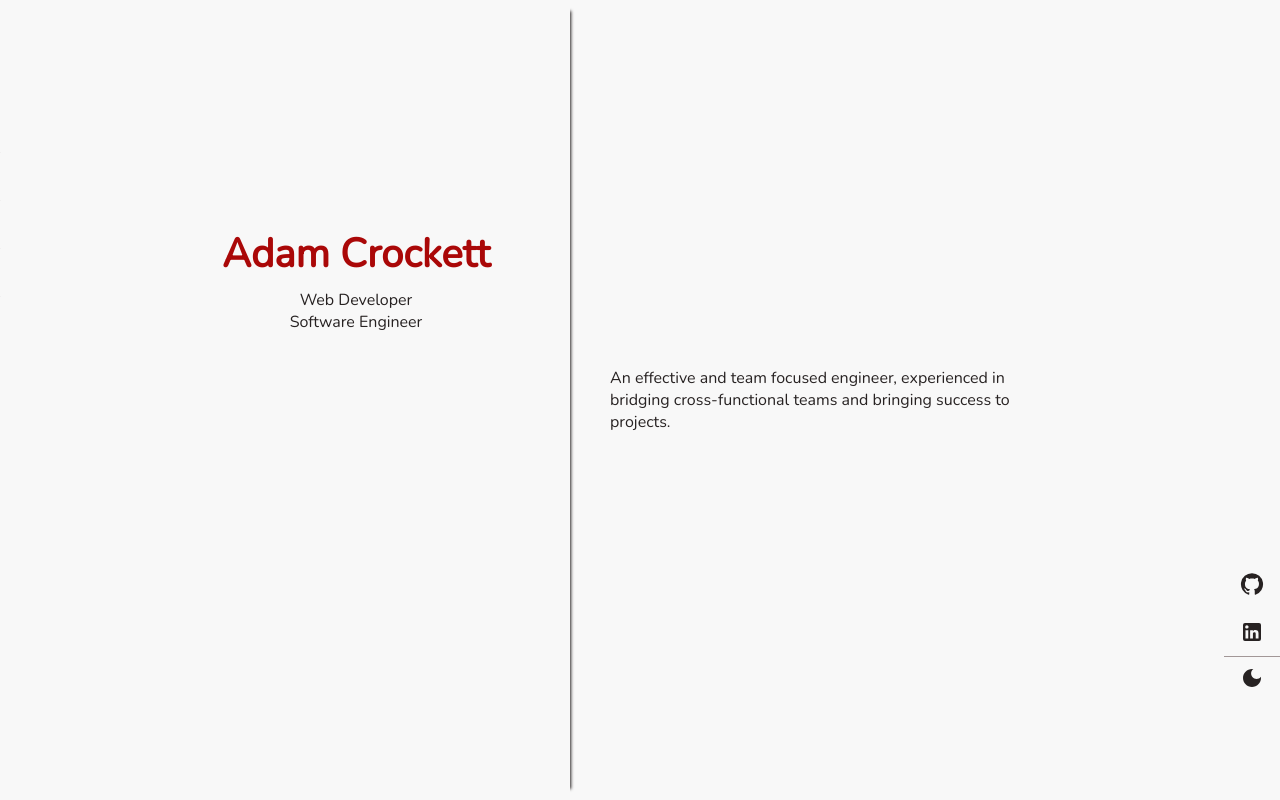
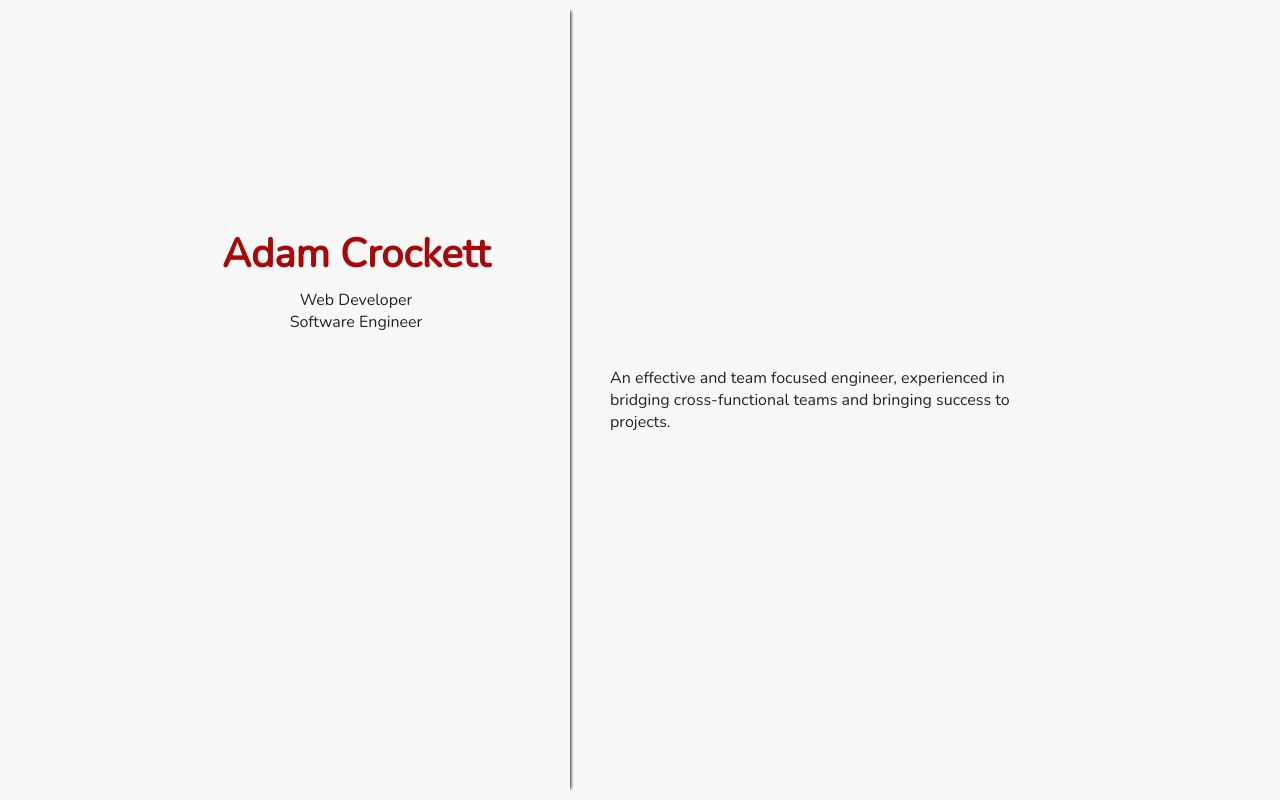
Before and after one commit to Adam-Crockett/portfolio, a Next.js app: page / in a window 1280 px wide. Built offline with nearby package versions, Linux system fonts and the light colour scheme.

Commit message:
animations for footer

```diff
--- a/app/components/Footer/Footer.module.scss
+++ b/app/components/Footer/Footer.module.scss
@@ -33,7 +33,6 @@
     height: 3rem;
     padding: 0 1rem 0 1rem;
     transition: color 0.5s ease, background-color 0.5s ease;
-    border-top: 1px solid var(--border-color);
 
     .darkModeToggle {
       color: var(--text-color);
@@ -95,12 +94,23 @@
   transform: scaleX(1);
 }
 
+.first {
+  animation-delay: 0.5s;
+}
+.second {
+  animation-delay: 0.7s;
+}
+.third {
+  animation-delay: 0.9s;
+}
+
 @media (max-width: 768px), (max-height: 480px) {
   .siteFooter {
     width: 100vw;
-    padding: 0.5rem 1rem;
+    padding: 2rem 1rem;
     button {
       width: 100%;
+      border-top: 1px solid var(--border-color);
     }
   }
 }
--- a/app/components/Footer/Footer.tsx
+++ b/app/components/Footer/Footer.tsx
@@ -42,7 +42,7 @@ const Footer = () => {
         href='https://github.com/Adam-Crockett'
         target='_blank'
         rel='noopener noreferrer'
-        className={styles.hvrSweepToLeft}
+        className={`animate__animated animate__slideInRight ${styles.hvrSweepToLeft} ${styles.first}`}
         title='Github link'
       >
         <GitHubIcon className={`${styles.darkModeToggle}`} />
@@ -51,13 +51,13 @@ const Footer = () => {
         href='https://www.linkedin.com/in/adam-crockett/'
         target='_blank'
         rel='noopener noreferrer'
-        className={styles.hvrSweepToLeft}
+        className={`animate__animated animate__slideInRight ${styles.hvrSweepToLeft} ${styles.second}`}
         title='LinkedIn link'
       >
         <LinkedInIcon className={`${styles.darkModeToggle}`} />
       </Link>
       <button
-        className={styles.hvrSweepToLeft}
+        className={`animate__animated animate__slideInRight ${styles.hvrSweepToLeft} ${styles.third}`}
         id='toggle-theme-btn'
         onClick={toggleTheme}
         title='Dark mode toggle'
```
